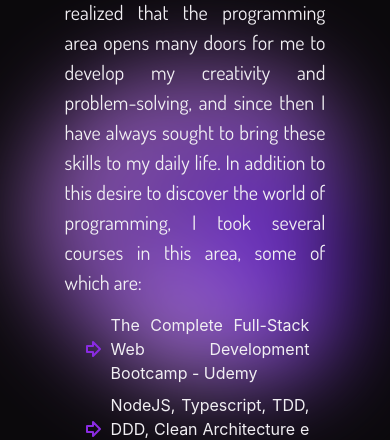
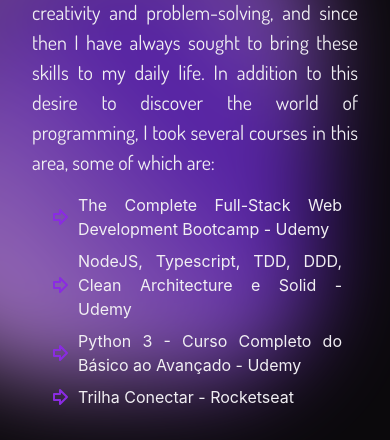
Before and after one commit to rapon1kt/my-portifolio, a Next.js app: page / in a window 390 px wide. Shown: the part 2062-2502 px from the top of the page. Built offline with nearby package versions, Linux system fonts and the light colour scheme.

Commit message:
fix: blob position

```diff
--- a/src/components/skills/skills.css
+++ b/src/components/skills/skills.css
@@ -155,12 +155,17 @@
 	}
 
 	#skills > .blob {
-		opacity: 0.8;
-		width: 80%;
-		left: 2rem;
+		opacity: 0.7;
+		height: 60%;
 		bottom: -100rem;
 		margin-top: 10rem;
 		animation: none;
 		border-radius: 60% 40% 30% 70%;
 	}
 }
+
+@media screen and (max-width: 600px) {
+	#skills {
+		width: 100%;
+	}
+}
```
